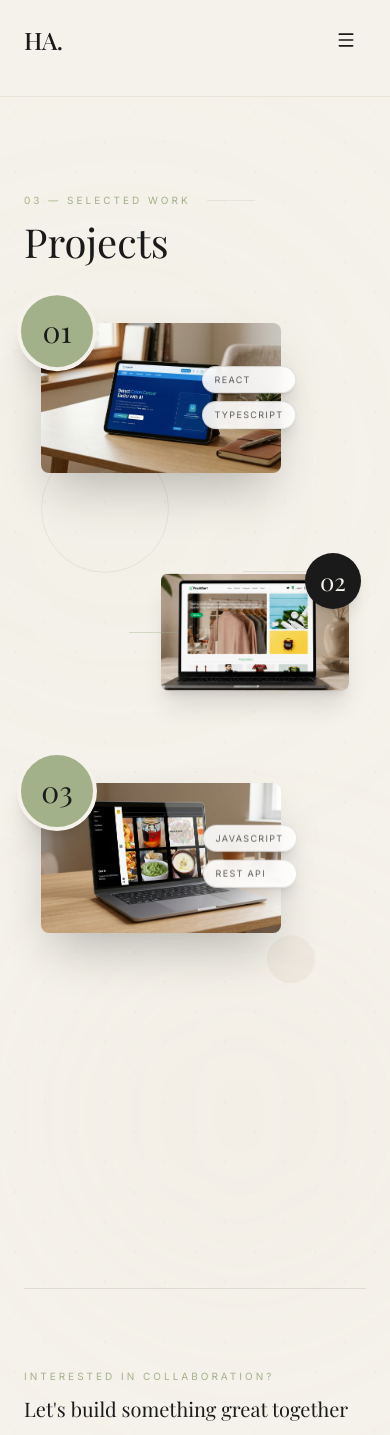
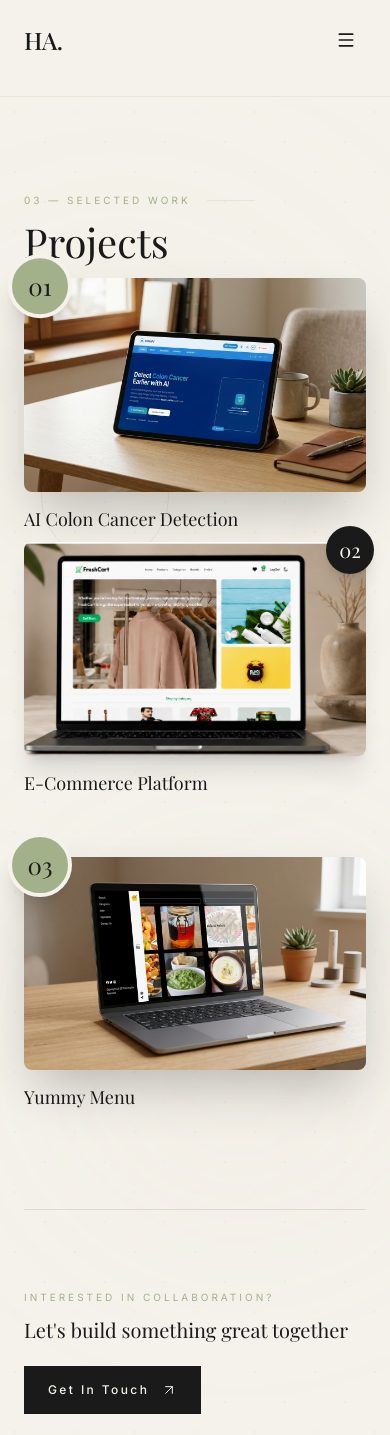
Before and after one commit to Hagaratef4/hagarPortfolio, a Next.js app: page /projects in a window 390 px wide. Shown: the top 1435 px of the page. Built offline with nearby package versions, Linux system fonts and the light colour scheme; a web font is replaced by a local one.

Commit message:
update mobile sizes

```diff
--- a/components/Projects.tsx
+++ b/components/Projects.tsx
@@ -128,7 +128,7 @@ export default function Projects() {
           initial="hidden"
           whileInView="visible"
           viewport={{ once: true, margin: "-50px" }}
-          className="relative h-[900px] md:h-[1000px] lg:h-[1100px]"
+          className="relative min-h-[800px] md:min-h-[900px] lg:h-[1100px]"
         >
           {/* Decorative Circle Outline */}
           <motion.div
@@ -152,16 +152,17 @@ export default function Projects() {
           <motion.div
             variants={revealVariants}
             style={{ y: parallax1 }}
-            className="absolute top-[5%] left-[5%] right-[25%] md:right-[30%] lg:right-[35%] z-20"
+            className="relative w-full mb-8 md:mb-10 lg:absolute lg:top-[5%] lg:left-[5%] lg:w-[45%] lg:z-20"
           >
             <Link href={`/projects/${colonAI.slug}`} className="block group">
               <motion.div
                 whileHover={{ scale: 1.015, rotate: 0.5 }}
+                whileTap={{ scale: 0.98 }}
                 transition={{ duration: 0.6, ease }}
                 className="relative"
               >
                 {/* Main Panel */}
-                <div className="relative aspect-[16/10] md:aspect-[16/9] overflow-hidden bg-neutral/15 rounded-lg shadow-2xl ">
+                <div className="relative aspect-[16/10] md:aspect-[16/9] lg:aspect-[3/2] overflow-hidden bg-neutral/15 rounded-lg shadow-2xl">
                   <SafeImage
                     src={colonAI.image}
                     alt={`${colonAI.title} preview`}
@@ -175,36 +176,33 @@ export default function Projects() {
                   />
                 </div>
 
-                {/* Project Number - Overlapping Top Left */}
+                {/* Project Number - Mobile/Tablet */}
                 <motion.div
                   variants={floatVariants}
-                  className="absolute -top-6 -left-6 w-20 h-20 md:w-24 md:h-24 bg-olive rounded-full flex items-center justify-center shadow-xl border-4 border-cream"
+                  className="lg:hidden flex absolute -top-4 -left-4 w-16 h-16 md:w-20 md:h-20 bg-olive rounded-full items-center justify-center shadow-xl border-4 border-cream"
+                >
+                  <span className="font-serif text-2xl md:text-3xl text-charcoal font-light">01</span>
+                </motion.div>
+
+                {/* Project Number - Desktop Only */}
+                <motion.div
+                  variants={floatVariants}
+                  className="hidden lg:flex absolute -top-6 -left-6 w-20 h-20 md:w-24 md:h-24 bg-olive rounded-full items-center justify-center shadow-xl border-4 border-cream"
                 >
                   <span className="font-serif text-3xl md:text-4xl text-charcoal font-light">01</span>
                 </motion.div>
 
-                {/* Project Title - Overlapping Bottom */}
-                <motion.div
-                  initial={{ opacity: 0, y: 15 }}
-                  animate={{ opacity: 0, y: 15 }}
-                  whileHover={{ opacity: 1, y: 0 }}
-                  className="absolute bottom-0 left-0 right-0 p-4 bg-white/95 backdrop-blur-sm rounded-lg shadow-xl border border-charcoal/5"
-                >
-                  {/* <span className="inline-block mb-1 font-sans text-[9px] tracking-[0.3em] text-olive uppercase">
-                    Graduation Project
-                  </span> */}
-                  <div className="flex items-center justify-between">
+                {/* Project Title - Below Image (All Devices) */}
+                <div className="mt-4">
                   <h3 className="font-serif text-lg md:text-xl text-charcoal leading-tight">
                     {colonAI.title}
                   </h3>
-                    <ArrowUpRight className="h-5 w-5 text-olive" strokeWidth={1.5} />
                 </div>
-                </motion.div>
 
-                {/* Tech Labels - Floating Right */}
+                {/* Tech Labels - Desktop Only */}
                 <motion.div
                   variants={floatSlowVariants}
-                  className="absolute -right-4 top-1/2 -translate-y-1/2 flex flex-col gap-2"
+                  className="hidden lg:flex absolute -right-4 top-1/2 -translate-y-1/2 flex-col gap-2"
                 >
                   {colonAI.tags.slice(0, 2).map((tag) => (
                     <span
@@ -223,53 +221,54 @@ export default function Projects() {
           <motion.div
             variants={revealVariants}
             style={{ y: parallax2 }}
-            className="absolute top-[35%] right-[5%] md:right-[8%] w-[55%] md:w-[50%] z-30"
+            className="relative w-full mb-8 md:mb-10 lg:absolute lg:top-[35%] lg:right-[5%] lg:w-[40%] lg:z-30"
           >
             <Link href={`/projects/${eCommerce.slug}`} className="block group">
               <motion.div
                 whileHover={{ scale: 1.05, y: -10 }}
+                whileTap={{ scale: 0.98 }}
                 transition={{ duration: 0.5, ease }}
                 className="relative"
               >
                 {/* Panel */}
-                <div className="relative aspect-[16/10] md:aspect-[16/9] overflow-hidden bg-neutral/15 rounded-lg shadow-xl">
+                <div className="relative aspect-[16/10] md:aspect-[16/9] lg:aspect-[4/3] overflow-hidden bg-neutral/15 rounded-lg shadow-xl">
                   <SafeImage
                     src={eCommerce.image}
                     alt={`${eCommerce.title} preview`}
                     fill
                     className="object-cover"
-                    sizes="(max-width: 768px) 45vw, 35vw"
+                    sizes="(max-width: 768px) 90vw, 60vw"
                   />
                   <motion.div
                     className="absolute inset-0 bg-charcoal/0 group-hover:bg-charcoal/8 transition-colors duration-500"
                   />
                 </div>
 
-                {/* Number Badge - Top Right */}
+                {/* Number Badge - Mobile/Tablet */}
                 <motion.div
                   variants={floatVariants}
-                  className="absolute -top-3 -right-3 w-14 h-14 bg-charcoal rounded-full flex items-center justify-center shadow-lg"
+                  className="lg:hidden flex absolute -top-2 -right-2 w-12 h-12 md:w-14 md:h-14 bg-charcoal rounded-full items-center justify-center shadow-lg"
+                >
+                  <span className="font-serif text-xl md:text-2xl text-cream font-light">02</span>
+                </motion.div>
+
+                {/* Number Badge - Desktop Only */}
+                <motion.div
+                  variants={floatVariants}
+                  className="hidden lg:flex absolute -top-3 -right-3 w-14 h-14 bg-charcoal rounded-full items-center justify-center shadow-lg"
                 >
                   <span className="font-serif text-2xl text-cream font-light">02</span>
                 </motion.div>
 
-                {/* Info Overlay */}
-                <motion.div
-                  initial={{ opacity: 0, y: 15 }}
-                  animate={{ opacity: 0, y: 15 }}
-                  whileHover={{ opacity: 1, y: 0 }}
-                  className="absolute bottom-0 left-0 right-0 p-4 bg-gradient-to-t from-charcoal/95 via-charcoal/80 to-transparent"
-                >
-                  <h3 className="font-serif text-base text-cream leading-tight mb-1">
+                {/* Project Title - Below Image (All Devices) */}
+                <div className="mt-4">
+                  <h3 className="font-serif text-lg md:text-xl text-charcoal leading-tight">
                     {eCommerce.title}
                   </h3>
-                  {/* <p className="font-sans text-[10px] text-cream/70 line-clamp-1">
-                    {eCommerce.description}
-                  </p> */}
-                </motion.div>
+                </div>
 
-                {/* Decorative Line */}
-                <div className="absolute -left-8 top-1/2 w-12 h-px bg-olive/40" />
+                {/* Decorative Line - Desktop Only */}
+                <div className="hidden lg:block absolute -left-8 top-1/2 w-12 h-px bg-olive/40" />
               </motion.div>
             </Link>
           </motion.div>
@@ -278,16 +277,17 @@ export default function Projects() {
           <motion.div
             variants={revealVariants}
             style={{ y: parallax3 }}
-            className="absolute top-[55%] left-[5%] right-[25%] md:right-[30%] lg:right-[35%] z-10"
+            className="relative w-full mb-8 md:mb-10 lg:absolute lg:top-[55%] lg:left-[5%] lg:w-[45%] lg:z-10"
           >
             <Link href={`/projects/${yummyMenu.slug}`} className="block group">
               <motion.div
                 whileHover={{ scale: 1.015, rotate: 0.5 }}
+                whileTap={{ scale: 0.98 }}
                 transition={{ duration: 0.6, ease }}
                 className="relative"
               >
                 {/* Panel */}
-                <div className="relative aspect-[16/10] md:aspect-[16/9] overflow-hidden bg-neutral/15 rounded-lg shadow-2xl">
+                <div className="relative aspect-[16/10] md:aspect-[16/9] lg:aspect-[16/10] overflow-hidden bg-neutral/15 rounded-lg shadow-2xl">
                   <SafeImage
                     src={yummyMenu.image}
                     alt={`${yummyMenu.title} preview`}
@@ -300,33 +300,33 @@ export default function Projects() {
                   />
                 </div>
 
-                {/* Project Number - Overlapping Top Left */}
+                {/* Project Number - Mobile/Tablet */}
                 <motion.div
                   variants={floatVariants}
-                  className="absolute -top-6 -left-6 w-20 h-20 md:w-24 md:h-24 bg-olive rounded-full flex items-center justify-center shadow-xl border-4 border-cream"
+                  className="lg:hidden flex absolute -top-4 -left-4 w-16 h-16 md:w-20 md:h-20 bg-olive rounded-full items-center justify-center shadow-xl border-4 border-cream"
+                >
+                  <span className="font-serif text-2xl md:text-3xl text-charcoal font-light">03</span>
+                </motion.div>
+
+                {/* Project Number - Desktop Only */}
+                <motion.div
+                  variants={floatVariants}
+                  className="hidden lg:flex absolute -top-6 -left-6 w-20 h-20 md:w-24 md:h-24 bg-olive rounded-full items-center justify-center shadow-xl border-4 border-cream"
                 >
                   <span className="font-serif text-3xl md:text-4xl text-charcoal font-light">03</span>
                 </motion.div>
 
-                {/* Project Title - Overlapping Bottom */}
-                <motion.div
-                  initial={{ opacity: 0, y: 15 }}
-                  animate={false}
-                  whileHover={{ opacity: 1, y: 0 }}
-                  className="absolute bottom-0 left-0 right-0 p-4 bg-white/95 backdrop-blur-sm rounded-lg shadow-xl border border-charcoal/5"
-                >
-                  <div className="flex items-center justify-between">
+                {/* Project Title - Below Image (All Devices) */}
+                <div className="mt-4">
                   <h3 className="font-serif text-lg md:text-xl text-charcoal leading-tight">
                     {yummyMenu.title}
                   </h3>
-                    {/* <ArrowUpRight className="h-5 w-5 text-olive" strokeWidth={1.5} /> */}
                 </div>
-                </motion.div>
 
-                {/* Tech Labels - Floating Right */}
+                {/* Tech Labels - Desktop Only */}
                 <motion.div
                   variants={floatSlowVariants}
-                  className="absolute -right-4 top-1/2 -translate-y-1/2 flex flex-col gap-2"
+                  className="hidden lg:flex absolute -right-4 top-1/2 -translate-y-1/2 flex-col gap-2"
                 >
                   {yummyMenu.tags.slice(0, 2).map((tag) => (
                     <span
```
Lines whose indentation alone changed are shown as unchanged.
